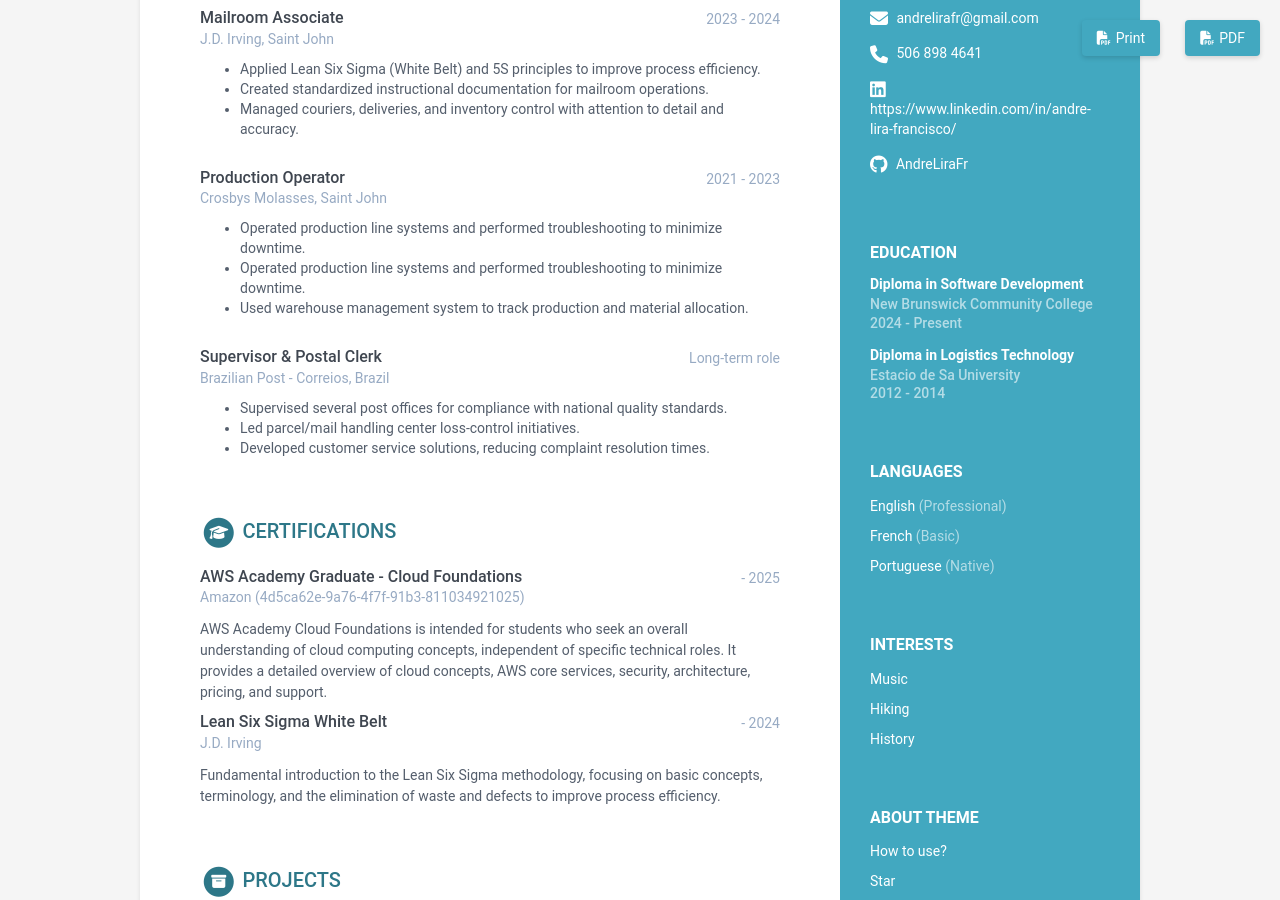
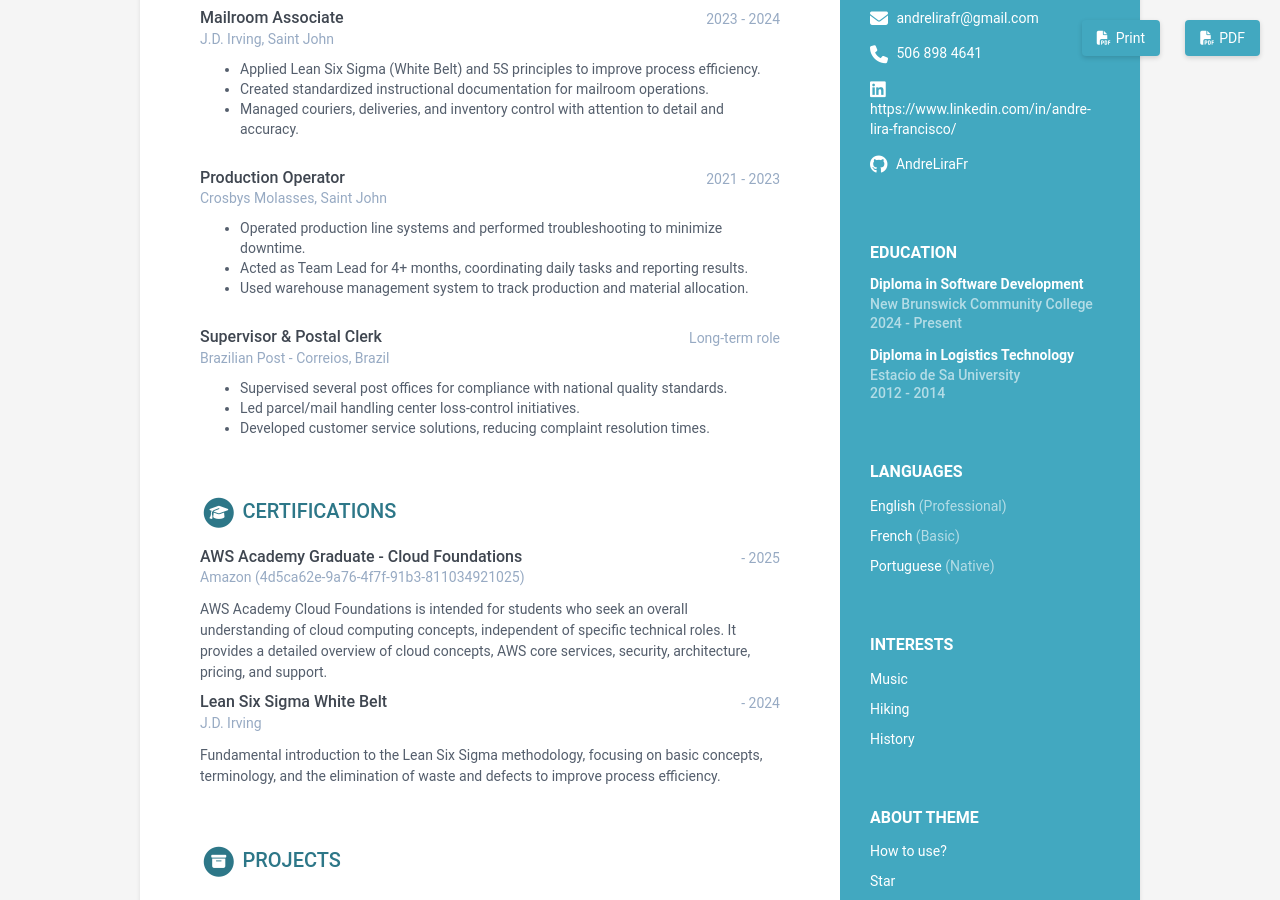
Before and after one commit to AndreLiraFr/andrelirafr.github.io, a Jekyll site: the page built from index.html, in a window 1280 px wide and 900 px high, scrolled down 325 px. Built offline with Jekyll 4.4.1, drawn with Linux system fonts in a browser that asks for light colours.

Commit message:
change on Crosbys description

```diff
--- a/_data/data.yml
+++ b/_data/data.yml
@@ -105,7 +105,7 @@ experiences:
       company: Crosbys Molasses, Saint John
       details: |
         - Operated production line systems and performed troubleshooting to minimize downtime.
-        - Operated production line systems and performed troubleshooting to minimize downtime.
+        - Acted as Team Lead for 4+ months, coordinating daily tasks and reporting results.
         - Used warehouse management system to track production and material allocation.
     - role: Supervisor & Postal Clerk
       time: Long-term role
```
